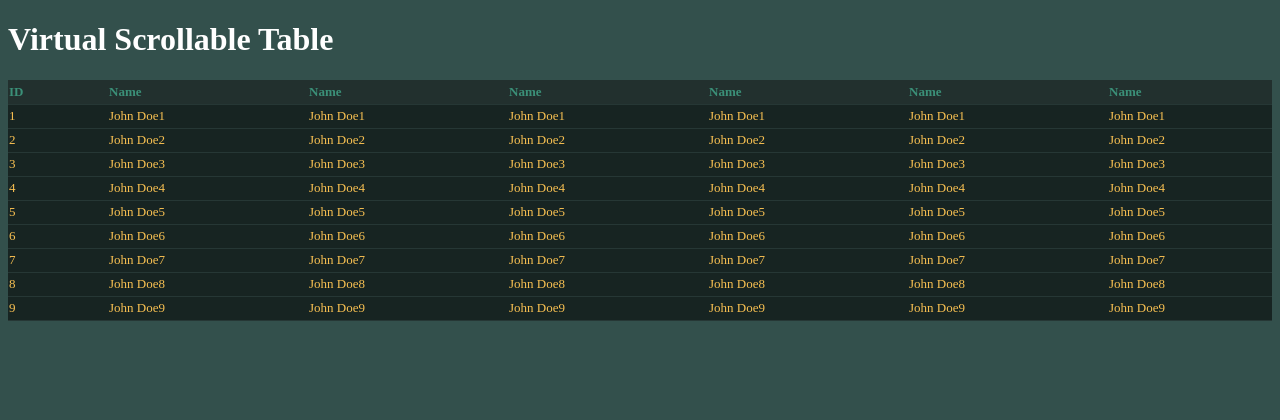
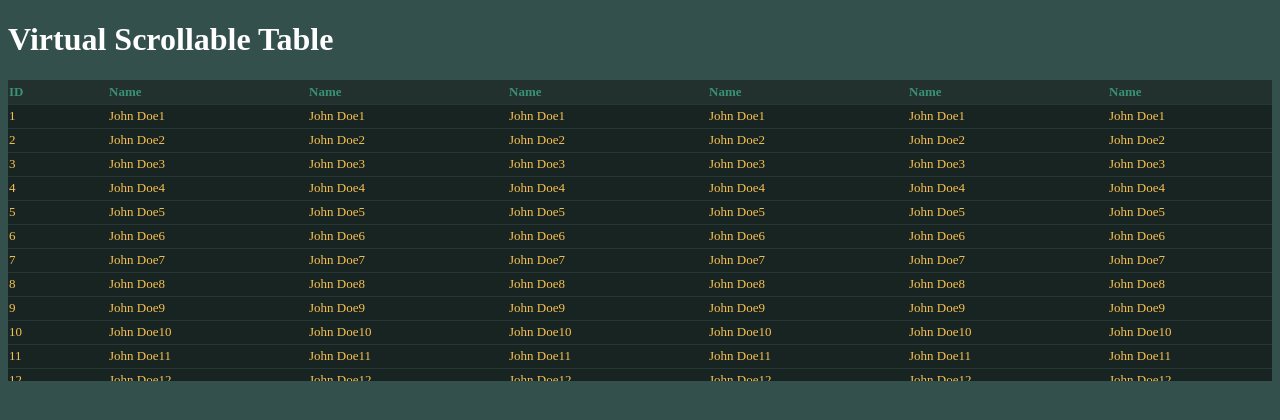
Before and after one commit to chenhui996/table-demo, a React (Create React App) app: page / in a window 1280 px wide. Shown: the top 420 px of the page. Built offline with nearby package versions, Linux system fonts and the light colour scheme.

Commit message:
feat: iteration

```diff
--- a/src/App.tsx
+++ b/src/App.tsx
@@ -19,6 +19,18 @@ const mockData: DataItem[] = Array.from({ length: 80000 }).map((_, index) => ({
   name6: `John Doe${index + 1}`,
   name7: `John Doe${index + 1}`,
   name8: `John Doe${index + 1}`,
+  name9: `John Doe${index + 1}`,
+  name10: `John Doe${index + 1}`,
+  name11: `John Doe${index + 1}`,
+  name12: `John Doe${index + 1}`,
+  name13: `John Doe${index + 1}`,
+  name14: `John Doe${index + 1}`,
+  name15: `John Doe${index + 1}`,
+  name16: `John Doe${index + 1}`,
+  name17: `John Doe${index + 1}`,
+  name18: `John Doe${index + 1}`,
+  name19: `John Doe${index + 1}`,
+  name20: `John Doe${index + 1}`,
   age: index + 1
 }));
 
@@ -35,18 +47,18 @@ const columns: Column[] = [
   { dataIndex: 'name7', title: 'Name', textAlign: 'left', width: 200 },
   { dataIndex: 'name8', title: 'Name', textAlign: 'left', width: 200 },
   { dataIndex: 'name9', title: 'Name', textAlign: 'left', width: 200 },
-  { dataIndex: 'name10', title: 'Name', textAlign: 'left', width: 200 },
-  { dataIndex: 'name11', title: 'Name', textAlign: 'left', width: 200 },
-  { dataIndex: 'name12', title: 'Name', textAlign: 'left', width: 200 },
-  { dataIndex: 'name13', title: 'Name', textAlign: 'left', width: 200 },
-  { dataIndex: 'name14', title: 'Name', textAlign: 'left', width: 200 },
-  { dataIndex: 'age', title: 'Age2', textAlign: 'left', width: 200 },
-  { dataIndex: 'name15', title: 'Name', textAlign: 'left', width: 200 },
-  { dataIndex: 'name16', title: 'Name', textAlign: 'left', width: 200 },
-  { dataIndex: 'name17', title: 'Name', textAlign: 'left', width: 200 },
-  { dataIndex: 'name18', title: 'Name', textAlign: 'left', width: 200 },
-  { dataIndex: 'name19', title: 'Name', textAlign: 'left', width: 200 },
-  { dataIndex: 'name20', title: 'Name', textAlign: 'left' },
+  // { dataIndex: 'name10', title: 'Name', textAlign: 'left', width: 200 },
+  // { dataIndex: 'name11', title: 'Name', textAlign: 'left', width: 200 },
+  // { dataIndex: 'name12', title: 'Name', textAlign: 'left', width: 200 },
+  // { dataIndex: 'name13', title: 'Name', textAlign: 'left', width: 200 },
+  // { dataIndex: 'name14', title: 'Name', textAlign: 'left', width: 200 },
+  // { dataIndex: 'age', title: 'Age2', textAlign: 'left', width: 200 },
+  // { dataIndex: 'name15', title: 'Name', textAlign: 'left', width: 200 },
+  // { dataIndex: 'name16', title: 'Name', textAlign: 'left', width: 200 },
+  // { dataIndex: 'name17', title: 'Name', textAlign: 'left', width: 200 },
+  // { dataIndex: 'name18', title: 'Name', textAlign: 'left', width: 200 },
+  // { dataIndex: 'name19', title: 'Name', textAlign: 'left', width: 200 },
+  // { dataIndex: 'name20', title: 'Name', textAlign: 'left' },
   { dataIndex: 'age', title: 'Age3', textAlign: 'left', width: 200 },
   // 其他列设置
 ];
@@ -56,8 +68,8 @@ const App: React.FC = () => {
 
   const getRowClassName = (rowData: DataItem) => {
     return cn('table-row', {
-      'row-red': rowData.age % 2 === 1,
-      'row-green': rowData.age % 2 === 0
+      // 'row-red': rowData.age % 2 === 1,
+      // 'row-green': rowData.age % 2 === 0
     });
   };
 
@@ -76,7 +88,7 @@ const App: React.FC = () => {
   return (
     <div>
       <h1 style={{ color: '#fff' }}>Virtual Scrollable Table</h1>
-      <VirtualTable data={data} height={240} rowHeight={24} visibleRows={30} columns={columns} rowClassName={getRowClassName} />
+      <VirtualTable data={data} height={300} columns={columns} rowClassName={getRowClassName} />
     </div>
   );
 };
--- a/src/component/VirtualTable.tsx
+++ b/src/component/VirtualTable.tsx
@@ -19,8 +19,7 @@ export interface Column {
 interface TableProps {
     columns: Column[];
     data: RowData[];
-    rowHeight: number;
-    visibleRows: number;
+    rowHeight?: number;
     height?: number;
     rowClassName?: (rowData: RowData, index?: number) => string;
 }
@@ -59,7 +58,20 @@ const fitTableColumnsWidth = (columns: Column[], ref: React.RefObject<HTMLDivEle
     };
 }
 
-const VirtualTable: React.FC<TableProps> = ({ columns, data, rowHeight, visibleRows, height = 300, rowClassName }) => {
+const VirtualTable: React.FC<TableProps> = (props) => {
+    const {
+        columns,
+        data,
+        rowHeight = 24,
+        height = 300,
+        rowClassName
+    } = props;
+
+    // ---------------------------------------------------------
+
+    const diffCount = 2;
+    const visibleRows = ((height - 24) + (diffCount * 2 * 24)) / 24;
+
     const tableRef = useRef<HTMLDivElement>(null);
     const [startIndex, setStartIndex] = useState<number>(0);
     const [visibleData, setVisibleData] = useState<typeof data | []>([]);
@@ -72,7 +84,7 @@ const VirtualTable: React.FC<TableProps> = ({ columns, data, rowHeight, visibleR
 
     const handleScroll = (event: React.UIEvent<HTMLDivElement>) => {
         const { scrollTop } = (event as React.UIEvent<HTMLDivElement>)?.currentTarget;
-        const diff = scrollTop - rowHeight * 10;
+        const diff = scrollTop - rowHeight * diffCount;
         const index = diff > 0 ? Math.floor(diff / rowHeight) : 0;
 
         setStartIndex(index);
@@ -135,7 +147,7 @@ const VirtualTable: React.FC<TableProps> = ({ columns, data, rowHeight, visibleR
                         <table className="table-body" style={{ paddingTop: startIndex * rowHeight || 0 }}>
                             <tbody>
                                 {visibleData.map((row, index) => (
-                                    <tr key={index} style={{ height: rowHeight }} className={rowClassName ? rowClassName(row, index) : ''}>
+                                    <tr key={row.id} style={{ height: rowHeight }} className={rowClassName ? rowClassName(row, index) : ''}>
                                         {adjustedColumns.map((column, index) => (
                                             <td key={index} style={{ width: column.width, minWidth: column.width }}>
                                                 <div style={{
```
